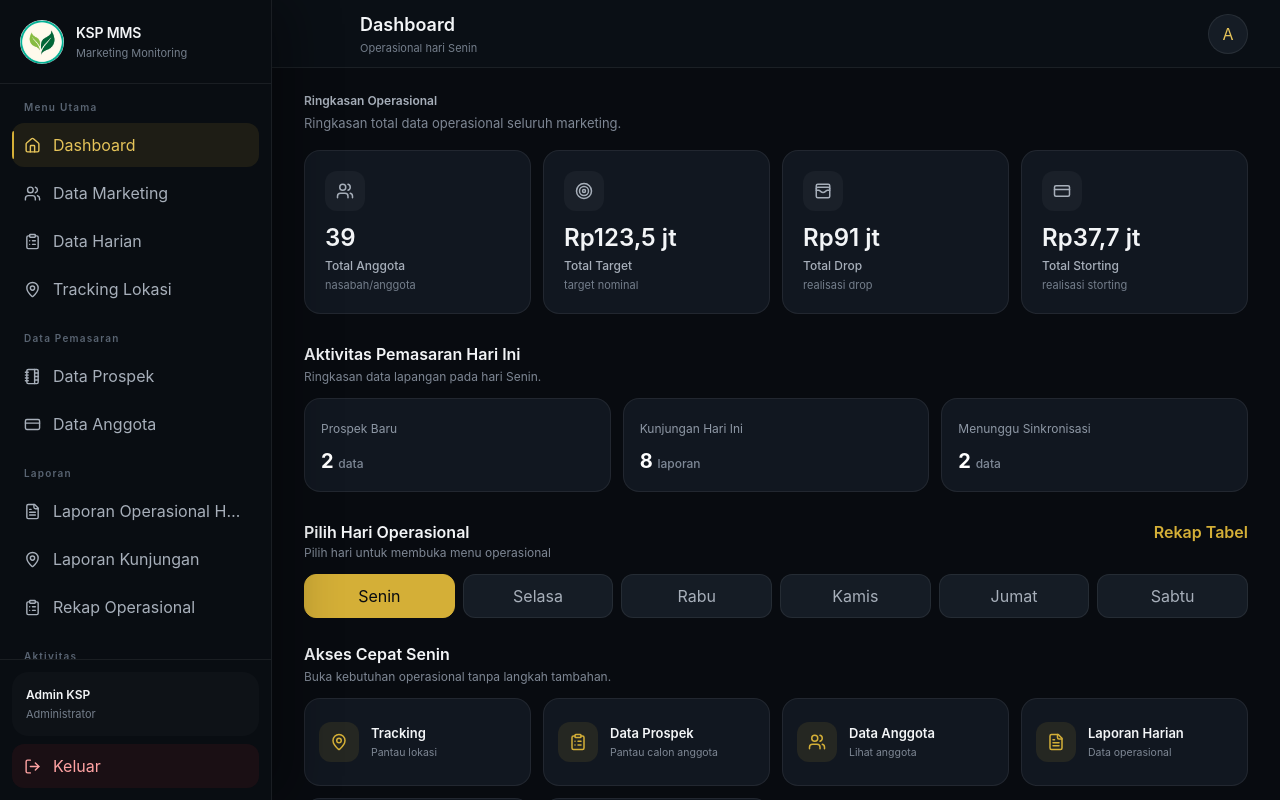
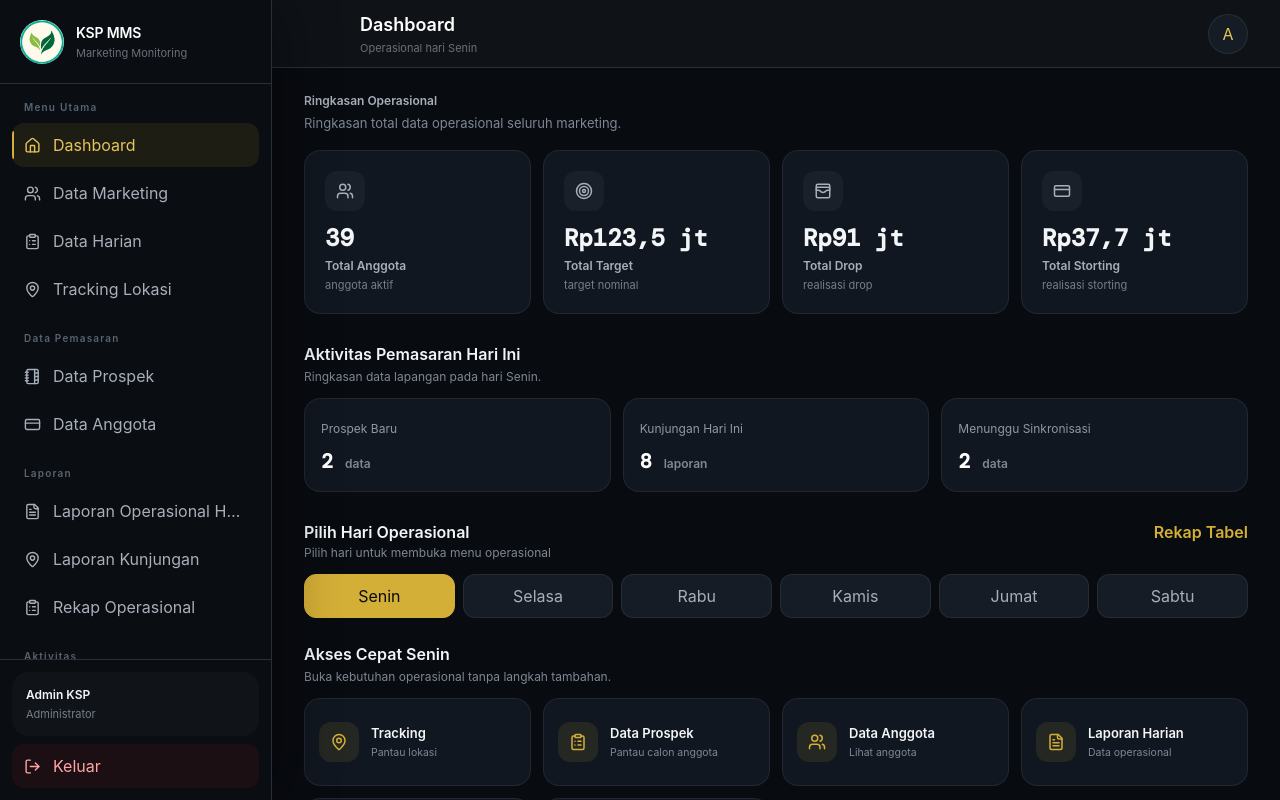
Before and after one commit to zri12/UI-MMS-GROUP-WEB-ADMIN, a React (Vite) app: page / in a window 1280 px wide. Both pictures are taken after typing "Sample", "Sample123" into the empty fields and a click on the button "Masuk". Built offline with nearby package versions, Linux system fonts and the light colour scheme.

Commit message:
Align admin UI with marketing app design system

```diff
--- a/src/components/common/ErrorState.tsx
+++ b/src/components/common/ErrorState.tsx
@@ -1,8 +1,8 @@
 import { AlertTriangle } from "lucide-react";
 
 export function ErrorState({ message, onRetry }: { message: string; onRetry?: () => void }) {
-  return <div className="m-4 rounded-2xl border border-red-500/15 bg-red-500/[0.07] p-4 text-[13px] text-red-300 shadow-[0_8px_24px_rgba(0,0,0,.16)]">
+  return <div role="alert" className="m-4 rounded-2xl border border-red-500/20 bg-red-500/[0.08] p-4 text-[13px] text-red-300">
     <div className="flex items-center gap-2 font-semibold"><AlertTriangle size={17}/>{message}</div>
-    {onRetry&&<button onClick={onRetry} className="mt-3 min-h-10 rounded-xl bg-red-500/10 px-3 font-semibold text-red-200 hover:bg-red-500/15">Coba lagi</button>}
+    {onRetry&&<button onClick={onRetry} className="mt-3 min-h-11 rounded-xl border border-red-400/20 bg-red-500/10 px-3 font-bold text-red-200 hover:bg-red-500/15">Coba lagi</button>}
   </div>;
 }
--- a/src/components/layout/AppHeader.tsx
+++ b/src/components/layout/AppHeader.tsx
@@ -25,14 +25,14 @@ export function AppHeader({ current, day, menuOpen, onMenu, onProfile }: {
   return (
     <>
       <div aria-hidden="true" className="h-[68px] lg:hidden"/>
-      <header className="fixed inset-x-0 top-0 z-[800] flex min-h-[68px] w-full min-w-0 max-w-full items-center gap-3 overflow-hidden border-b border-white/[0.07] bg-[#0A0F15] px-4 py-2.5 shadow-[0_8px_24px_rgba(0,0,0,.18)] before:absolute before:inset-x-0 before:top-0 before:h-px before:bg-[#0A0F15] before:content-[''] sm:px-6 lg:relative lg:inset-auto lg:z-20 lg:shadow-none lg:px-8">
+      <header className="fixed inset-x-0 top-0 z-[800] flex min-h-[68px] w-full min-w-0 max-w-full items-center gap-3 overflow-hidden border-b border-[var(--border-subtle)] bg-[var(--bg-secondary)] px-4 py-2.5 shadow-[0_8px_24px_rgba(0,0,0,.18)] before:absolute before:inset-x-0 before:top-0 before:h-px before:bg-[var(--bg-secondary)] before:content-[''] sm:px-6 lg:relative lg:inset-auto lg:z-20 lg:shadow-none lg:px-8">
         <button onClick={onMenu} aria-label="Buka menu" aria-expanded={menuOpen}
-          className="grid size-11 shrink-0 place-items-center rounded-[13px] border border-white/[0.07] bg-[#111720] text-[#A7AFBA] transition hover:bg-[#1A222D] hover:text-white active:scale-[.98] lg:invisible">
+          className="grid size-11 shrink-0 place-items-center rounded-xl border border-[var(--border-subtle)] bg-[var(--surface-primary)] text-[var(--text-secondary)] transition hover:bg-[var(--surface-hover)] hover:text-white active:scale-[.98] lg:invisible">
           <Menu size={19}/>
         </button>
         <div className="min-w-0 flex-1">
-          <p className="truncate text-[16px] font-semibold text-[#F3F5F7] lg:text-[18px]">{pageTitles[current] ?? "KSP MMS"}</p>
-          <p className="mt-0.5 truncate text-[11px] text-[#747E8B]">Operasional hari {day}</p>
+          <p className="truncate text-[16px] font-bold text-[var(--text-primary)] lg:text-[18px]">{pageTitles[current] ?? "KSP MMS"}</p>
+          <p className="mt-0.5 truncate text-[11px] text-[var(--text-muted)]">Operasional hari {day}</p>
         </div>
         <button onClick={onProfile} aria-label="Buka profil"
           className="hidden size-10 shrink-0 place-items-center rounded-full border border-white/[0.08] bg-[#151C25] text-xs font-semibold text-[#E6C45A] transition hover:border-[#D4AF37]/25 hover:bg-[#1A222D] active:scale-[.98] min-[430px]:grid">
--- a/src/components/layout/Sidebar.tsx
+++ b/src/components/layout/Sidebar.tsx
@@ -43,8 +43,8 @@ export function Sidebar({ current, open, navigate, onClose, onLogout }: {
 
   return <>
     {open&&<button onClick={onClose} aria-label="Tutup menu" className="fixed inset-0 z-[900] bg-black/75 backdrop-blur-[2px] lg:hidden"/>}
-    <aside className={`fixed inset-y-0 left-0 z-[1000] flex w-[82vw] max-w-[calc(100vw-48px)] flex-col overflow-x-hidden border-r border-white/[0.07] bg-[#090D12] shadow-[18px_0_48px_rgba(0,0,0,.3)] transition-transform duration-300 sm:max-w-[304px] lg:w-[272px] lg:max-w-none lg:translate-x-0 ${open?"translate-x-0":"-translate-x-full"}`}>
-      <div className="flex min-h-[84px] min-w-0 items-center gap-3 border-b border-white/[0.07] px-5"><LogoImage className="size-11 shrink-0"/><div className="min-w-0"><p className="truncate text-[14px] font-semibold tracking-[-.01em] text-[#F3F5F7]">KSP MMS</p><p className="mt-0.5 truncate text-[11px] text-[#747E8B]">Marketing Monitoring</p></div></div>
+    <aside className={`fixed inset-y-0 left-0 z-[1000] flex w-[82vw] max-w-[calc(100vw-48px)] flex-col overflow-x-hidden border-r border-[var(--border-subtle)] bg-[var(--sidebar)] shadow-[18px_0_48px_rgba(0,0,0,.3)] transition-transform duration-300 sm:max-w-[304px] lg:w-[272px] lg:max-w-none lg:translate-x-0 ${open?"translate-x-0":"-translate-x-full"}`}>
+      <div className="flex min-h-[84px] min-w-0 items-center gap-3 border-b border-[var(--border-subtle)] px-5"><LogoImage className="size-11 shrink-0"/><div className="min-w-0"><p className="truncate text-[14px] font-bold tracking-[-.01em] text-white">KSP MMS</p><p className="mt-0.5 truncate text-[11px] text-[var(--text-muted)]">Marketing Monitoring</p></div></div>
       <nav className="flex-1 space-y-5 overflow-y-auto overflow-x-hidden px-3 py-4">
         {groups.map(group=><div key={group.label}>
           <p className="mb-2 px-3 text-[10px] font-semibold tracking-[.12em] text-[#596472]">{group.label}</p>
@@ -53,7 +53,7 @@ export function Sidebar({ current, open, navigate, onClose, onLogout }: {
           </div>
         </div>)}
       </nav>
-      <div className="space-y-2 border-t border-white/[0.07] p-3">
+      <div className="space-y-2 border-t border-[var(--border-subtle)] p-3">
         <div className="rounded-2xl bg-white/[0.025] p-3.5 text-[12px] text-[#A7AFBA]">
           <p className="font-semibold text-[#F3F5F7]">Admin KSP</p>
           <p className="mt-0.5 text-[11px] text-[#747E8B]">Administrator</p>
--- a/src/pages/AdminApplication.tsx
+++ b/src/pages/AdminApplication.tsx
@@ -226,7 +226,7 @@ function Ava({ name, cls = "size-11 text-sm" }: { name: string; cls?: string })
 }
 
 function DCard({ children, cls = "" }: { children: React.ReactNode; cls?: string }) {
-  return <div className={`w-full min-w-0 max-w-full rounded-[16px] border border-white/[0.07] bg-[#111720] ${cls}`}>{children}</div>;
+  return <div className={`ui-card ${cls}`}>{children}</div>;
 }
 
 function GoldBtn({ children, onClick, cls = "", type = "button", disabled = false }: {
@@ -234,7 +234,7 @@ function GoldBtn({ children, onClick, cls = "", type = "button", disabled = fals
 }) {
   return (
     <button type={type} onClick={onClick} disabled={disabled}
-      className={`flex min-h-[44px] min-w-0 max-w-full items-center justify-center gap-2 rounded-[13px] bg-[#D4AF37] px-4 text-[13px] font-semibold text-[#080B10] transition hover:bg-[#E6C45A] active:scale-[.98] disabled:opacity-50 ${cls}`}>
+      className={`ui-button-primary transition active:scale-[.98] disabled:opacity-50 ${cls}`}>
       {children}
     </button>
   );
@@ -245,7 +245,7 @@ function GhostBtn({ children, onClick, cls = "", danger = false }: {
 }) {
   return (
     <button onClick={onClick}
-      className={`flex min-h-[44px] min-w-0 max-w-full items-center justify-center gap-2 rounded-[13px] px-4 text-[13px] font-semibold transition active:scale-[.98] ${danger?"bg-red-500/[0.08] text-red-400 hover:bg-red-500/[0.12]":"border border-white/[0.07] bg-[#1A222D] text-[#F3F5F7] hover:bg-[#1E2834]"} ${cls}`}>
+      className={`transition active:scale-[.98] ${danger?"flex min-h-12 min-w-0 max-w-full items-center justify-center gap-2 rounded-[14px] bg-red-500/[0.08] px-4 text-[13px] font-bold text-red-400 hover:bg-red-500/[0.12]":"ui-button-secondary"} ${cls}`}>
       {children}
     </button>
   );
@@ -357,9 +357,9 @@ function Inp({ label, type="text", ph, value, onChange, cls="" }: {
 }) {
   return (
     <label className={`block w-full min-w-0 max-w-full ${cls}`}>
-      <span className="text-[13px] font-medium text-[#A7AFBA]">{label}</span>
+      <span className="ui-label">{label}</span>
       <input type={type} placeholder={ph} value={value} onChange={e=>onChange?.(e.target.value)}
-        className="mt-1.5 min-h-11 w-full min-w-0 max-w-full rounded-[13px] border border-white/[0.07] bg-[#111720] px-3.5 py-2.5 text-[13px] text-[#F3F5F7] placeholder:text-[#747E8B] outline-none transition focus:border-[#D4AF37]/50 focus:ring-2 focus:ring-[#D4AF37]/10"/>
+        className="ui-field mt-1.5 px-3.5 py-2.5"/>
     </label>
   );
 }
@@ -367,9 +367,9 @@ function Inp({ label, type="text", ph, value, onChange, cls="" }: {
 function Sel({ label, opts, value, onChange }: { label:string; opts:string[]; value?:string; onChange?:(v:string)=>void }) {
   return (
     <label className="block w-full min-w-0 max-w-full">
-      <span className="text-[13px] font-medium text-[#A7AFBA]">{label}</span>
+      <span className="ui-label">{label}</span>
       <select value={value} onChange={e=>onChange?.(e.target.value)}
-        className="mt-1.5 min-h-11 w-full min-w-0 max-w-full rounded-[13px] border border-white/[0.07] bg-[#111720] px-3.5 py-2.5 text-[13px] text-[#F3F5F7] outline-none transition focus:border-[#D4AF37]/50 focus:ring-2 focus:ring-[#D4AF37]/10">
+        className="ui-field mt-1.5 px-3.5 py-2.5">
         {opts.map(o=><option key={o} value={o}>{o}</option>)}
       </select>
     </label>
@@ -508,7 +508,7 @@ function DashboardPage({ day, setDay, navigate }: { day: string; setDay: (d:stri
   }, [showDayMenu]);
 
   const summaryCards = [
-    { label:"Total Anggota", value:"39", sub:"nasabah/anggota", icon:Users, page:"RekapAnggota" as RouteName },
+    { label:"Total Anggota", value:"39", sub:"anggota aktif", icon:Users, page:"RekapAnggota" as RouteName },
     { label:"Total Target", value:"Rp123,5 jt", sub:"target nominal", icon:Target, page:"RekapTarget" as RouteName },
     { label:"Total Drop", value:"Rp91 jt", sub:"realisasi drop", icon:WalletCards, page:"RekapDrop" as RouteName },
     { label:"Total Storting", value:"Rp37,7 jt", sub:"realisasi storting", icon:CreditCard, page:"RekapStorting" as RouteName },
@@ -539,7 +539,7 @@ function DashboardPage({ day, setDay, navigate }: { day: string; setDay: (d:stri
             <button key={label} onClick={()=>navigate(page)}
             className="group min-h-[126px] w-full min-w-0 max-w-full overflow-hidden rounded-[16px] border border-white/[0.07] bg-[#111720] p-3.5 text-left transition hover:-translate-y-px hover:border-white/[0.12] hover:bg-[#151C25] active:scale-[.99] sm:min-h-[136px] sm:p-5">
               <div className="grid size-9 place-items-center rounded-xl bg-white/[0.04] text-[#A7AFBA] transition group-hover:text-[#E6C45A] sm:size-10"><Icon size={18}/></div>
-              <p className="mt-3 break-words text-[20px] font-semibold leading-tight text-[#F3F5F7] sm:text-[24px]">{value}</p>
+              <p className="font-data mt-3 break-words text-[20px] font-medium leading-tight text-[#F3F5F7] sm:text-[24px]" data-numeric="true">{value}</p>
               <p className="mt-1 text-[12px] font-medium text-[#A7AFBA]">{label}</p>
               <p className="mt-0.5 text-[11px] text-[#747E8B]">{sub}</p>
             </button>
@@ -549,7 +549,7 @@ function DashboardPage({ day, setDay, navigate }: { day: string; setDay: (d:stri
 
       <div className="mt-7 px-4 sm:px-6 lg:px-8">
         <div className="mb-3"><p className="text-[16px] font-semibold text-[#F3F5F7]">Aktivitas Pemasaran Hari Ini</p><p className="mt-0.5 text-[12px] text-[#7E8794]">Ringkasan data lapangan pada hari {day}.</p></div>
-        <div className="grid gap-3 sm:grid-cols-3">{marketingActivities.map(item=><button key={item.label} onClick={()=>navigate(item.to)} className="rounded-2xl border border-white/[.07] bg-[#111720] p-4 text-left hover:bg-[#151C25]"><span className="text-xs text-[#8E98A5]">{item.label}</span><strong className="mt-2 block text-xl text-white">{item.value} <small className="text-xs font-medium text-[#7E8896]">{item.suffix}</small></strong></button>)}</div>
+        <div className="grid gap-3 sm:grid-cols-3">{marketingActivities.map(item=><button key={item.label} onClick={()=>navigate(item.to)} className="rounded-2xl border border-white/[.07] bg-[#111720] p-4 text-left hover:bg-[#151C25]"><span className="text-xs text-[#8E98A5]">{item.label}</span><strong className="font-data mt-2 block text-xl font-medium text-white" data-numeric="true">{item.value} <small className="font-sans text-xs font-medium text-[#7E8896]">{item.suffix}</small></strong></button>)}</div>
       </div>
 
       {/* Day picker */}
@@ -649,7 +649,7 @@ function DashboardPage({ day, setDay, navigate }: { day: string; setDay: (d:stri
             <div className="mt-5 grid gap-3">
               {[
                 {label:"Tracking",desc:`Lokasi marketing · ${day}`,icon:MapPin,to:"TrackingMap" as RouteName,gold:true},
-                {label:"Data Anggota",desc:`Anggota/nasabah · ${day}`,icon:Users,to:"AnggotaList" as RouteName,gold:false},
+                {label:"Data Anggota",desc:`Anggota aktif · ${day}`,icon:Users,to:"AnggotaList" as RouteName,gold:false},
                 {label:"Laporan Operasional Harian",desc:`Laporan operasional · ${day}`,icon:FileText,to:"LaporanHarianList" as RouteName,gold:false},
                 {label:"Rekap Operasional",desc:`Ringkasan lengkap · ${day}`,icon:ClipboardList,to:"RekapOperasional" as RouteName,gold:false},
               ].map(({ label, desc, icon: Icon, to, gold }) => (
@@ -1377,7 +1377,7 @@ function RekapOperasionalPage({ day, back }: { day:string; back:()=>void }) {
 
 function RekapDetailPage({ type, back, navigate }: { type:"Anggota"|"Target"|"Drop"|"Storting"; back:()=>void; navigate:(n:RouteName,p?:Record<string,unknown>)=>void }) {
   const cfg = {
-    Anggota:{ title:"Detail Total Anggota", sub:"39 anggota/nasabah aktif", color:"text-emerald-400", total:"39 Anggota" },
+    Anggota:{ title:"Detail Total Anggota", sub:"39 anggota aktif", color:"text-emerald-400", total:"39 Anggota" },
     Target:{ title:"Detail Total Target", sub:fmtFull(TOTAL_TARGET), color:"text-[#D4AF37]", total:fmtFull(TOTAL_TARGET) },
     Drop:{ title:"Detail Total Drop", sub:fmtFull(TOTAL_DROP), color:"text-blue-400", total:fmtFull(TOTAL_DROP) },
     Storting:{ title:"Detail Total Storting", sub:fmtFull(TOTAL_STORTING), color:"text-purple-400", total:fmtFull(TOTAL_STORTING) },
@@ -2227,7 +2227,7 @@ function ProfilPage({ navigate, onLogout }: { navigate:(n:RouteName,p?:Record<st
         <DCard cls="p-4">
           <p className="text-[14px] font-extrabold text-[#F8FAFC] mb-3">Ringkasan Sistem</p>
           <InfoRow label="Total Marketing" value="13 orang"/>
-          <InfoRow label="Total Anggota" value="39 nasabah"/>
+          <InfoRow label="Total Anggota" value="39 anggota"/>
           <InfoRow label="Total Target" value={fmtFull(TOTAL_TARGET)}/>
           <InfoRow label="Total Drop" value={fmtFull(TOTAL_DROP)}/>
           <InfoRow label="Total Storting" value={fmtFull(TOTAL_STORTING)}/>
--- a/src/pages/MarketingDataPages.tsx
+++ b/src/pages/MarketingDataPages.tsx
@@ -33,7 +33,7 @@ export function ProspectListPage({day,navigate,back}:CommonProps) {
   const reset=()=>{setQuery("");setMarketing("Semua");setStatus("Semua");setResort("Semua");};
   const controls=<><Select label="Marketing" value={marketing} onChange={setMarketing}><option>Semua</option>{marketers.map(item=><option key={item.id} value={item.id}>{item.code} · {item.name}</option>)}</Select><Select label="Status" value={status} onChange={setStatus}><option>Semua</option>{["Baru","Tertarik","Perlu Follow Up","Tidak Tertarik","Selesai"].map(item=><option key={item}>{item}</option>)}</Select><Select label="Resort" value={resort} onChange={setResort}><option>Semua</option>{[...new Set(prospects.map(item=>item.resort))].map(item=><option key={item}>{item}</option>)}</Select></>;
   return <div className="px-4 pb-24 pt-5 sm:px-6 lg:px-8 lg:pb-8">
-    <Header title="Data Prospek" subtitle="Data konsumen dan calon anggota yang dicatat marketing." back={back}/>
+    <Header title="Data Prospek" subtitle="Data prospek dan calon anggota yang dicatat marketing." back={back}/>
     <div className="mb-4 flex gap-2 lg:hidden"><div className="min-w-0 flex-1"><SearchBox value={query} setValue={setQuery}/></div><button onClick={()=>setFiltersOpen(true)} className="inline-flex min-h-11 items-center gap-2 rounded-xl border border-white/[.08] bg-[#11171F] px-3 text-xs text-white"><Filter size={16}/>Filter</button></div>
     <div className="mb-4 hidden grid-cols-6 items-end gap-3 lg:grid"><div className="col-span-2"><SearchBox value={query} setValue={setQuery}/></div>{controls}<button onClick={reset} className="inline-flex min-h-11 items-center justify-center gap-2 rounded-xl border border-white/[.08] text-xs text-[#AAB2BE]"><RotateCcw size={14}/>Reset</button></div>
     <p className="mb-3 text-xs text-[#7E8896]">{rows.length} data · {day}{marketing!=="Semua"?` · ${getMarketingName(marketing)}`:""}{status!=="Semua"?` · ${status}`:""}</p>
--- a/src/styles/fonts.css
+++ b/src/styles/fonts.css
@@ -1 +1,2 @@
-/* Manrope is preferred when installed on the device; the stable system stack is the fallback. */
+/* Shared typography with the marketing application. */
+@import url("https://fonts.googleapis.com/css2?family=DM+Mono:wght@400;500&family=Manrope:wght@400;500;600;700;800&display=swap");
--- a/src/styles/globals.css
+++ b/src/styles/globals.css
@@ -30,6 +30,13 @@ body {
   -webkit-font-smoothing: antialiased;
 }
 
+.font-data,
+time,
+[data-numeric="true"] {
+  font-family: "DM Mono", ui-monospace, "SFMono-Regular", Consolas, monospace;
+  font-variant-numeric: tabular-nums;
+}
+
 button,
 input,
 select,
@@ -48,6 +55,79 @@ button,
 button {
   transition-duration: 180ms;
   transition-timing-function: ease-out;
+}
+
+.ui-card {
+  width: 100%;
+  min-width: 0;
+  max-width: 100%;
+  border: 1px solid var(--border-subtle);
+  border-radius: var(--radius);
+  background: var(--surface-primary);
+}
+
+.ui-button-primary,
+.ui-button-secondary {
+  display: flex;
+  min-height: 48px;
+  min-width: 0;
+  max-width: 100%;
+  align-items: center;
+  justify-content: center;
+  gap: 0.5rem;
+  border-radius: 0.875rem;
+  padding: 0.625rem 1rem;
+  font-size: 0.8125rem;
+  font-weight: 700;
+}
+
+.ui-button-primary {
+  border: 1px solid transparent;
+  background: var(--gold-primary);
+  color: var(--bg-primary);
+}
+
+.ui-button-primary:hover {
+  background: var(--gold-light);
+}
+
+.ui-button-secondary {
+  border: 1px solid var(--border-subtle);
+  background: var(--surface-secondary);
+  color: var(--text-primary);
+}
+
+.ui-button-secondary:hover {
+  background: var(--surface-hover);
+}
+
+.ui-label {
+  color: var(--gold-label);
+  font-size: 0.8125rem;
+  font-weight: 700;
+}
+
+.ui-field {
+  min-height: 48px;
+  width: 100%;
+  min-width: 0;
+  max-width: 100%;
+  border: 1px solid var(--border-subtle);
+  border-radius: 0.875rem;
+  background: var(--surface-primary);
+  color: var(--text-primary);
+  font-size: 0.8125rem;
+  outline: none;
+  transition: border-color 180ms ease-out, box-shadow 180ms ease-out;
+}
+
+.ui-field::placeholder {
+  color: var(--text-muted);
+}
+
+.ui-field:focus {
+  border-color: rgba(212, 175, 55, 0.55);
+  box-shadow: 0 0 0 3px rgba(212, 175, 55, 0.1);
 }
 
 /* Keep legacy markup visually calm while the shared components use semantic weights. */
--- a/src/styles/theme.css
+++ b/src/styles/theme.css
@@ -2,21 +2,22 @@
 
 :root {
   --font-size: 16px;
-  --bg-primary: #080b10;
-  --bg-secondary: #0d1219;
-  --surface-primary: #111720;
-  --surface-secondary: #151c25;
-  --surface-tertiary: #1a222d;
-  --surface-hover: #1e2834;
-  --border-subtle: rgba(255, 255, 255, 0.07);
-  --border-medium: rgba(255, 255, 255, 0.11);
-  --border-gold: rgba(212, 175, 55, 0.28);
+  --bg-primary: #07090c;
+  --bg-secondary: #0f1318;
+  --surface-primary: #151a20;
+  --surface-secondary: #1b2128;
+  --surface-tertiary: #202730;
+  --surface-hover: #252d37;
+  --border-subtle: #2a3038;
+  --border-medium: #353d47;
+  --border-gold: rgba(212, 175, 55, 0.35);
   --gold-primary: #d4af37;
   --gold-light: #e6c45a;
+  --gold-label: #f3d97a;
   --gold-soft: rgba(212, 175, 55, 0.12);
-  --text-primary: #f3f5f7;
-  --text-secondary: #a7afba;
-  --text-muted: #747e8b;
+  --text-primary: #ffffff;
+  --text-secondary: #b5bbc3;
+  --text-muted: #69707a;
   --success: #22c55e;
   --success-soft: rgba(34, 197, 94, 0.12);
   --danger: #ef4444;
@@ -45,7 +46,7 @@
   --input: var(--border-medium);
   --input-background: var(--surface-primary);
   --switch-background: #cbced4;
-  --font-weight-medium: 500;
+  --font-weight-medium: 600;
   --font-weight-normal: 400;
   --ring: var(--gold-primary);
   --chart-1: oklch(0.646 0.222 41.116);
@@ -53,8 +54,8 @@
   --chart-3: oklch(0.398 0.07 227.392);
   --chart-4: oklch(0.828 0.189 84.429);
   --chart-5: oklch(0.769 0.188 70.08);
-  --radius: 0.875rem;
-  --sidebar: #090d12;
+  --radius: 1rem;
+  --sidebar: #0a0d11;
   --sidebar-foreground: var(--text-primary);
   --sidebar-primary: var(--gold-light);
   --sidebar-primary-foreground: var(--bg-primary);
```
Also changed, not shown: src/components/common/EmptyState.tsx (+4 -4 lines), src/components/common/LoadingState.tsx (+4 -4 lines), src/components/layout/BottomNavigation.tsx (+4 -4 lines).
